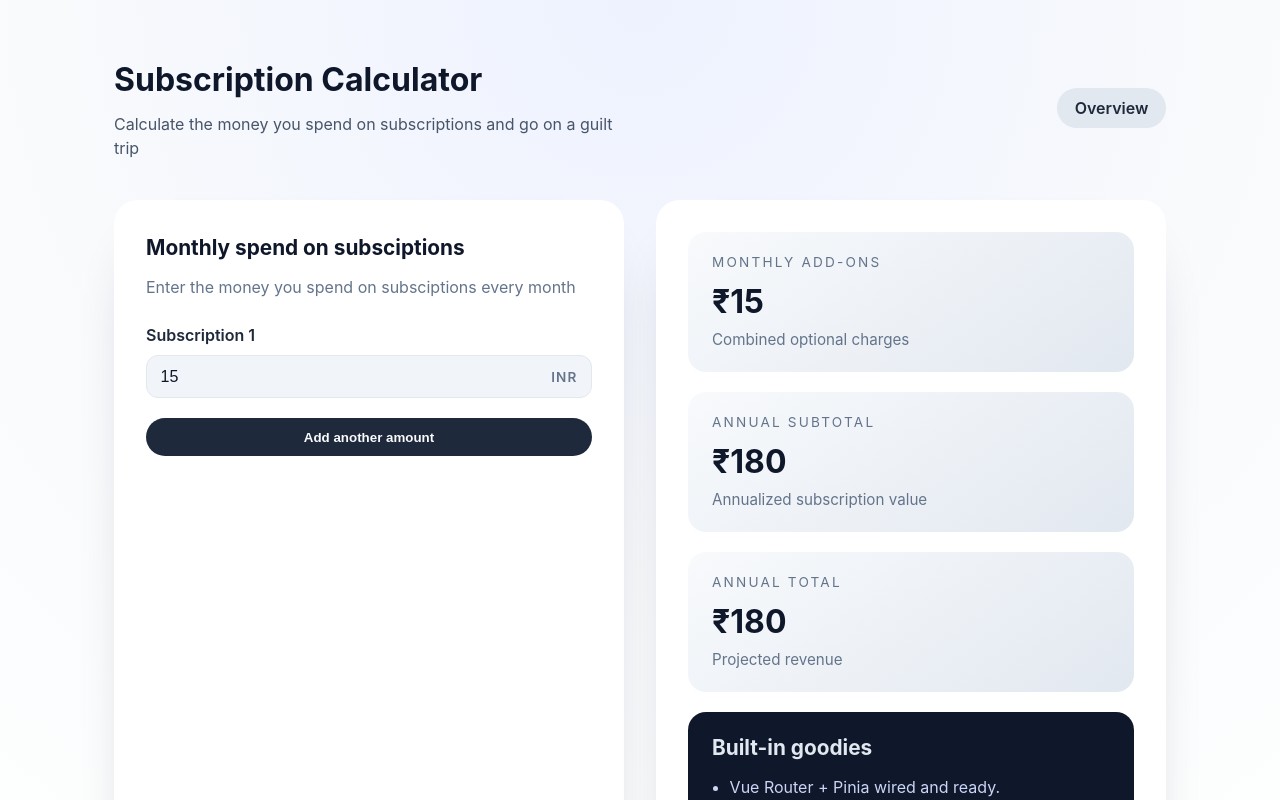
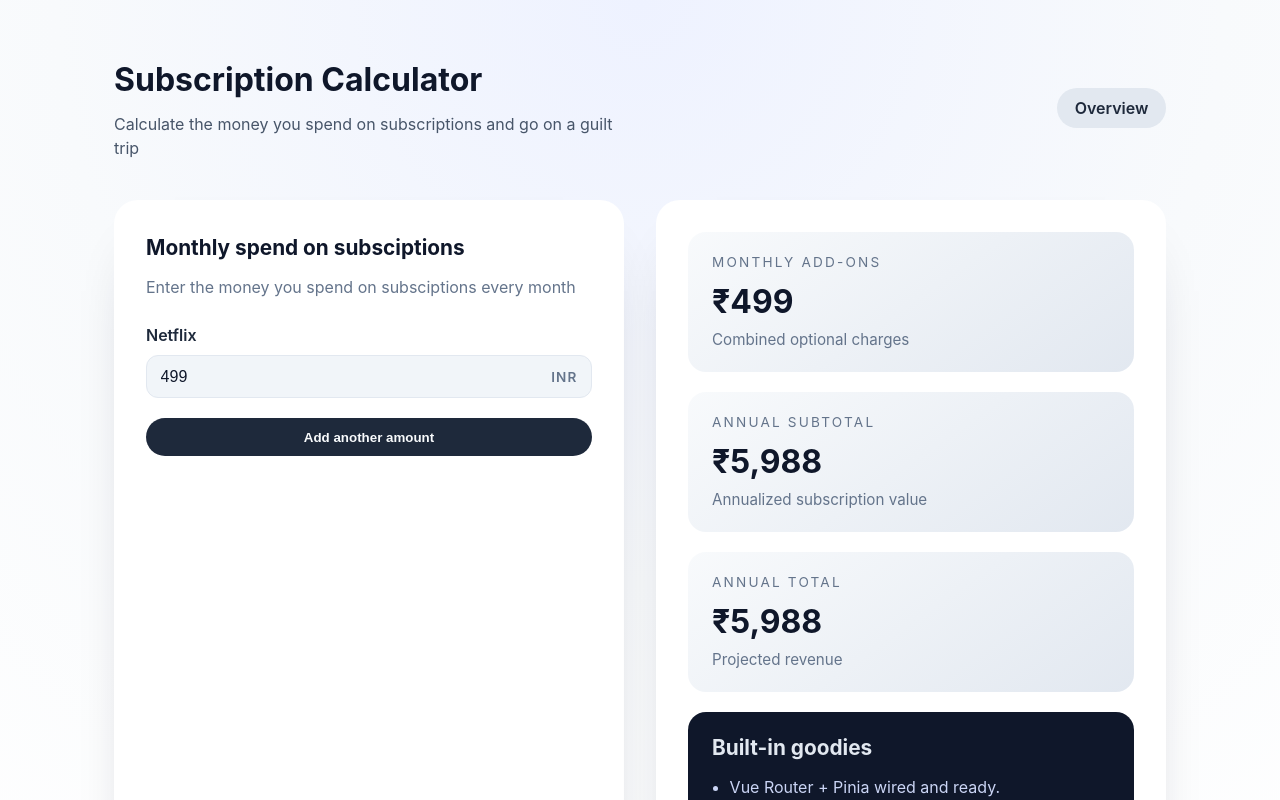
Before and after one commit to RakshithNM/subscription-calculator, a Vue app: page / in a window 1280 px wide. Shown: the top 800 px of the page. Built offline with nearby package versions, Linux system fonts and the light colour scheme.

Commit message:
Add Netflix default subscription

```diff
--- a/src/stores/subscription.ts
+++ b/src/stores/subscription.ts
@@ -2,7 +2,7 @@ import { defineStore } from 'pinia';
 
 export const useSubscriptionStore = defineStore('subscription', {
   state: () => ({
-    amounts: [15]
+    amounts: [499]
   }),
   getters: {
     monthlyAddOnsTotal: (state) =>
--- a/src/views/HomeView.vue
+++ b/src/views/HomeView.vue
@@ -11,7 +11,7 @@
             :key="`amount-${index}`"
             class="form__field"
           >
-            <span>Subscription {{ index + 1 }}</span>
+            <span>{{ index === 0 ? 'Netflix' : `Subscription ${index + 1}` }}</span>
             <div class="form__control">
               <input v-model.number="store.amounts[index]" type="number" min="0" step="1" />
               <span class="form__suffix">INR</span>
```
